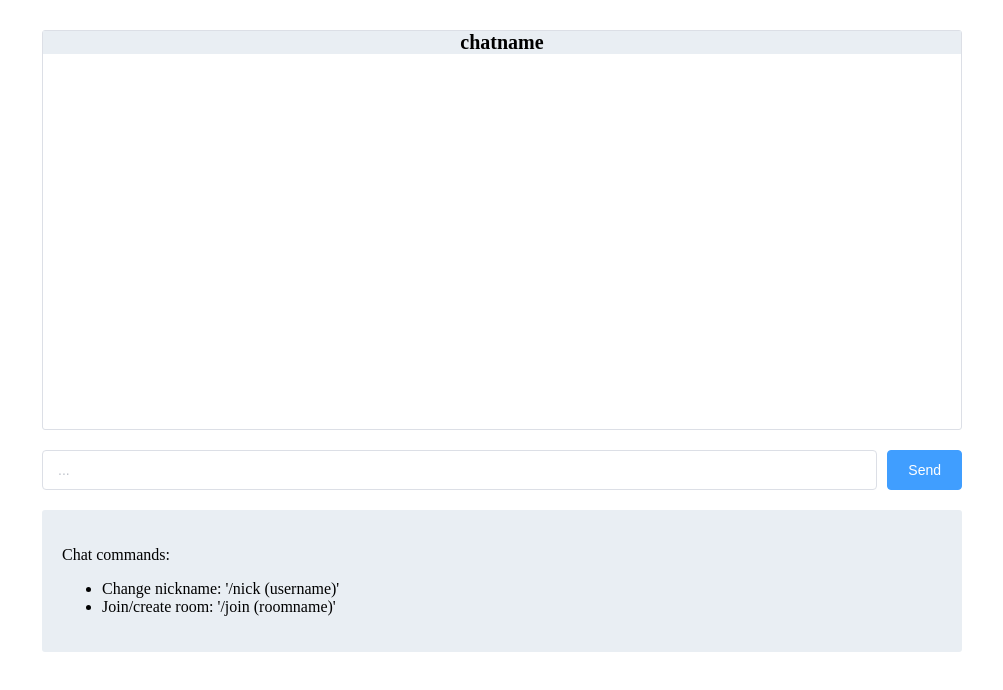
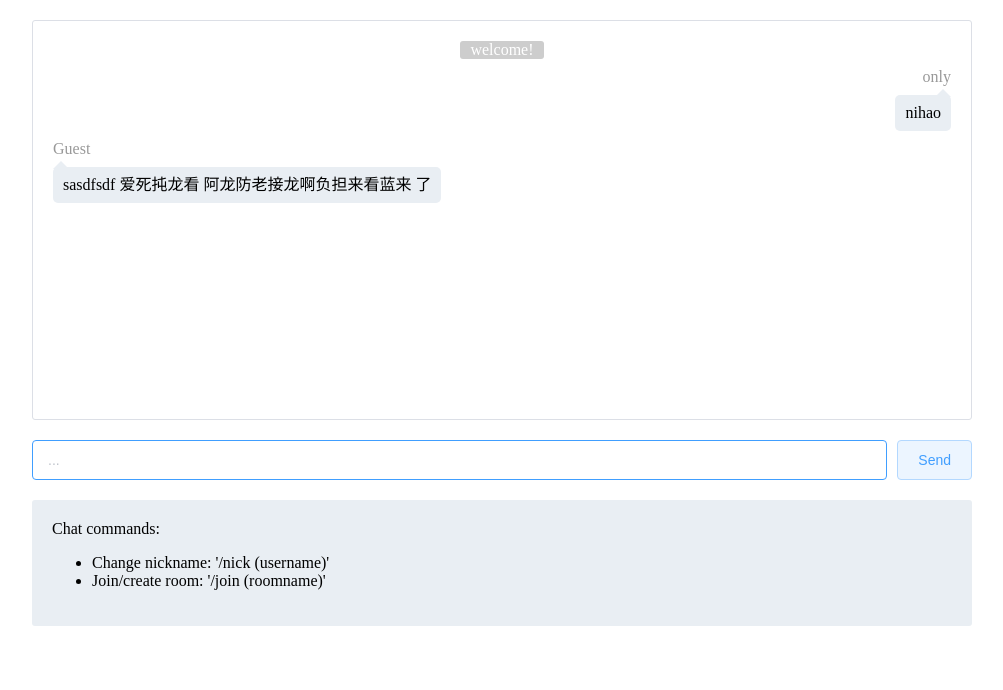
Before and after one commit to onlyil/node-chatroom, a Vue app: page / in a window 1280 px wide. Shown: the top 690 px of the page, without its empty margins (138-1141 px from the left). Built offline with nearby package versions, Linux system fonts and the light colour scheme; no server answers.

Commit message:
:sparkles: Finish client ui

```diff
--- a/src/App.vue
+++ b/src/App.vue
@@ -1,17 +1,41 @@
 <template>
   <div class="container">
     <div class="msg-box">
-      <div class="room-name">chatname</div>
-      <div class="content"></div>
+      <div class="room-name">{{ room }}</div>
+      <div class="content">
+        <div
+          class="message-item"
+          v-for="(item, index) in messageList"
+          :key="index">
+          <div
+            class="self"
+            v-if="item.type === 0">
+            <p class="nickname">{{ item.nickname }}</p>
+            <div class="message right-angle">{{ item.message }}</div>
+          </div>
+          <div v-else-if="item.type === 1">
+            <p class="nickname">{{ item.nickname }}</p>
+            <p class="message left-angle">{{ item.message }}</p>
+          </div>
+          <div
+            class="notify-box"
+            v-else>
+            <p class="notify">{{ item.message }}</p>
+          </div>
+        </div>
+      </div>
     </div>
     <div class="send-box">
       <el-input
         class="send-input"
         v-model="message"
-        placeholder="..."></el-input>
+        @keyup.native.enter="sendMessage"
+        placeholder="..."
+        autofocus></el-input>
       <el-button
         type="primary"
-        @click="sendMessage">Send</el-button>
+        @click="sendMessage"
+        plain>Send</el-button>
     </div>
     <div class="tip">
       <p>Chat commands:</p>
@@ -34,21 +58,70 @@ export default {
     return {
       socket: null,
       chat: null,
+      room: '',
+      nickname: '',
       message: '',
+      messageList: [
+        {
+          type: 2,
+          message: 'welcome!',
+        },
+        {
+          type: 0,
+          message: 'nihao',
+          nickname: 'only',
+        },
+        {
+          type: 1,
+          message: 'sasdfsdf 爱死扽龙看 阿龙防老接龙啊负担来看蓝来 了',
+          nickname: 'Guest',
+        }
+      ],
     }
   },
   created() {
-    this.chat = new Chat()
     this.socket = io(env.socketUrl)
+    this.chat = new Chat(this.socket)
+    this.socket.on('connect', () => {
+      console.log('连接了！！')
+    })
+    this.socket.on('nameResult', (msg) => {
+      this.nickname = msg.name
+      this.$notify({
+        title: '提示',
+        message: `初始名字为 ${msg.name} ，您可以使用命令修改`,
+        duration: 3000,
+      })
+    })
+    this.socket.on('joinResult', (msg) => {
+      this.room = msg.room
+    })
+    this.socket.on('message', (msg) => {
+      this.messageList.push({
+        type: 1, // 0: self, 1: others, 2: notify
+        message: msg.text,
+        nickname: msg.nickname,
+      })
+    })
   },
-  mounted() {
-
-  },
+  mounted() {},
   methods: {
     sendMessage() {
-
+      this.chat.sendMessage({
+        room: this.room,
+        text: this.message,
+      })
+      this.messageList.push({
+        type: 0,
+        message: this.message,
+        nickname: this.nickname,
+      })
+      this.message = ''
     },
   },
+  beforeDestroy() {
+    this.socket.emit('disconnect')
+  }
 }
 </script>
 
@@ -57,7 +130,7 @@ export default {
   width 980px
   height 100%
   margin 0 auto
-  padding 30px
+  padding 20px
   .msg-box
     display flex
     flex-direction column
@@ -69,9 +142,45 @@ export default {
       font-size 20px
       font-weight bold
       background-color #e9eef3
+      line-height 40px
     .content
       flex 1
+      padding 20px
       overflow-y auto
+      .nickname
+        line-height 36px
+        color #999
+      .message
+        position relative
+        display inline-block
+        max-width 80%
+        padding 0 10px
+        line-height 36px
+        background-color #e9eef3
+        border-radius 5px
+      .left-angle:before,
+      .right-angle:before
+        content: ''
+        position absolute
+        top -14px
+        width 0
+        height 0
+        border 8px solid transparent
+        border-bottom 8px solid #e9eef3
+      .left-angle:before
+        left 0
+      .right-angle:before
+        right 0
+      .self
+        text-align right
+      .notify-box
+        text-align center
+        .notify
+          display inline-block
+          padding 0 10px
+          background-color #cdcdcd
+          color #fff
+          border-radius 3px
   .send-box
     display flex
     margin-top 20px
@@ -82,4 +191,8 @@ export default {
     padding 20px
     background-color #e9eef3
     border-radius 3px
+@media screen and (max-width: 980px)
+  .container
+    width 100%
+
 </style>
--- a/src/assets/styles/app.styl
+++ b/src/assets/styles/app.styl
@@ -7,3 +7,6 @@ html, body
 
 *
   box-sizing border-box
+
+p
+  margin 0
```
Also changed, not shown: 1 other file (tests, documents, lock files or other folders).
